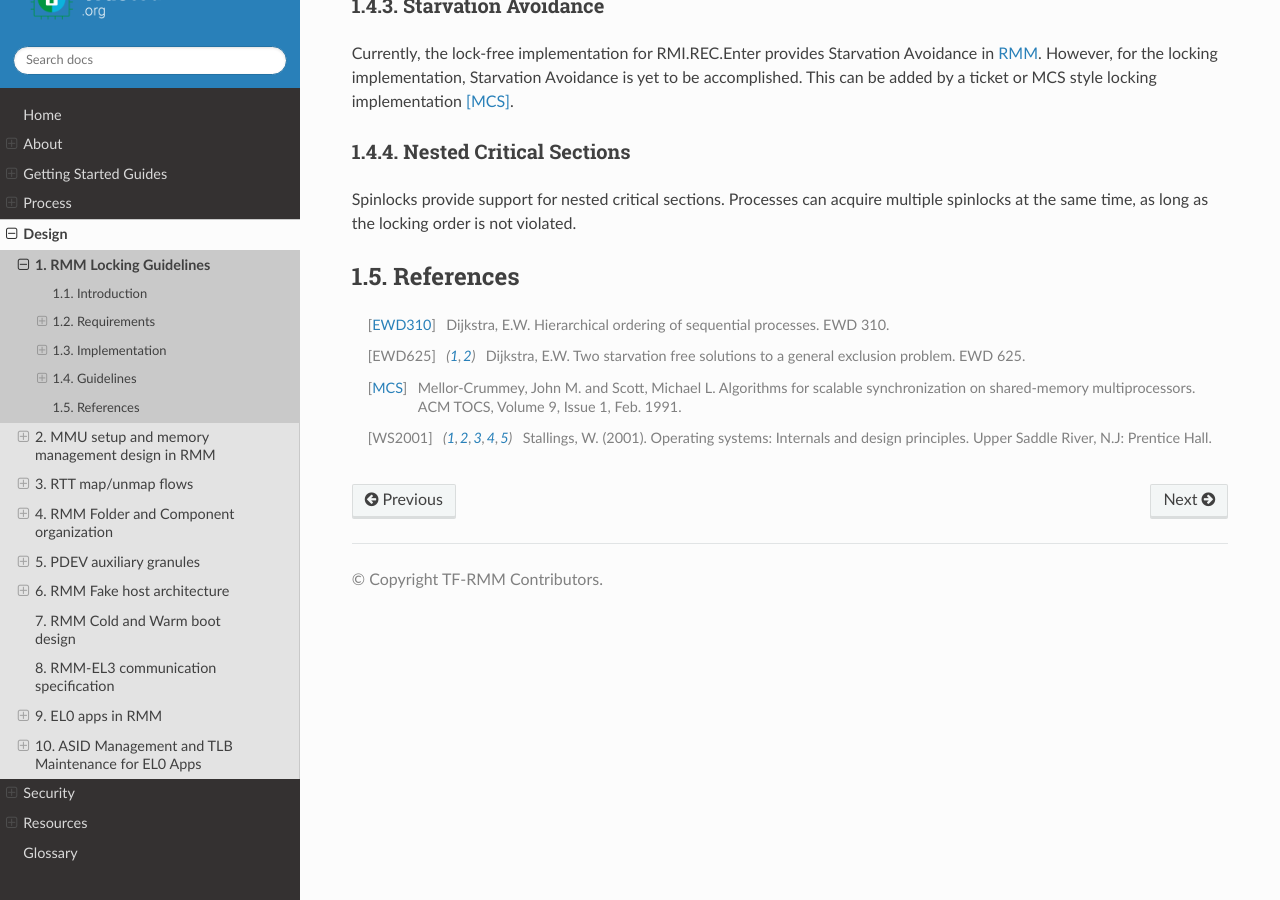
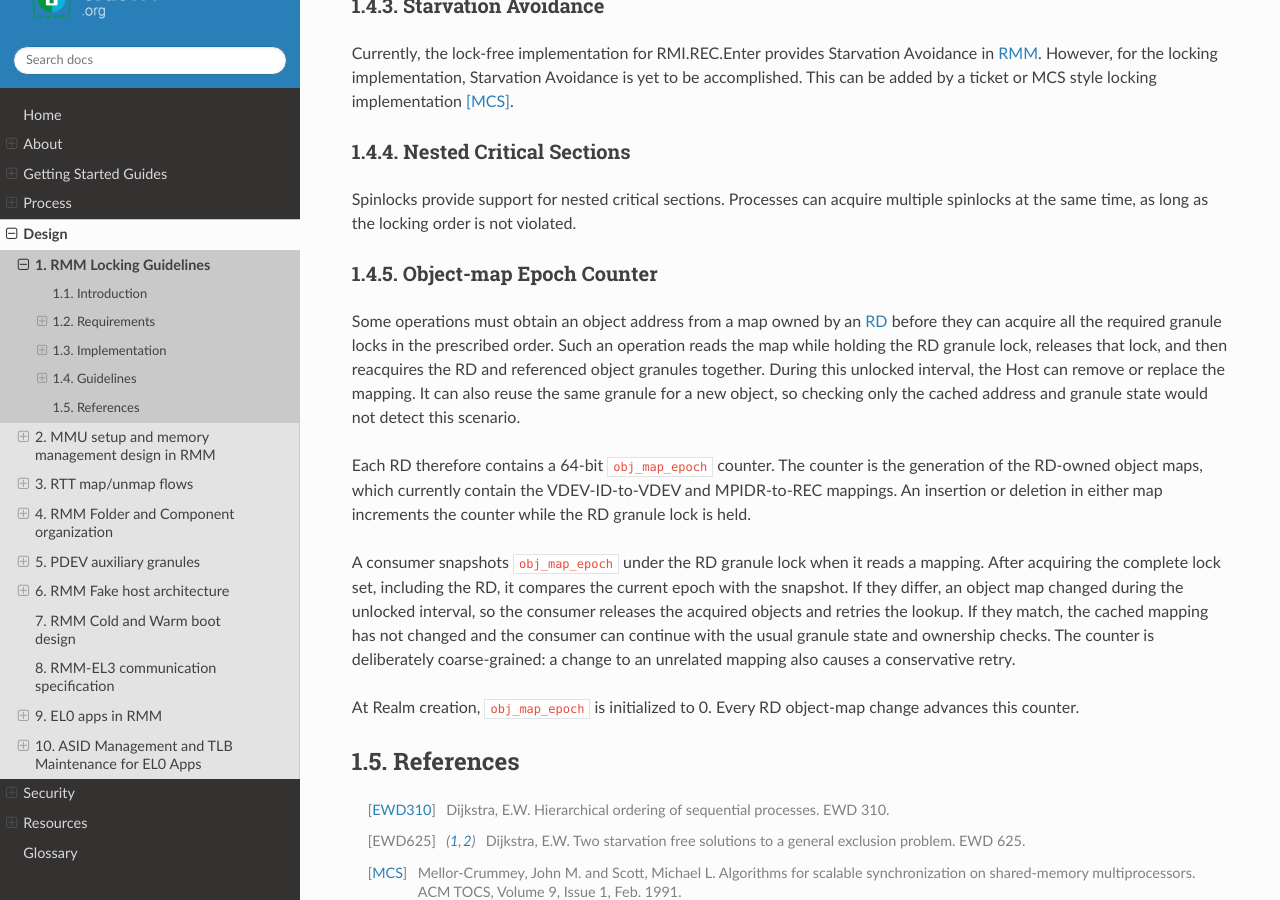
Before and after one commit to TF-RMM/tf-rmm, a Sphinx documentation site: the page built from docs/design/locking.rst, in a window 1280 px wide and 900 px high, scrolled down 9979 px. Built offline with Sphinx 7.4.7 and the Read the Docs theme 3.1.0, drawn with Linux system fonts in a browser that asks for light colours.

Commit message:
feat(runtime/rmi): add epoch counter field and helpers
Add epoch counter to RD, and increment the counter on VDEV create and
destroy. Comparing the epoch saved before and after an unlock/lock
cycle, the caller can be sure that the RD object is the same (i.e. no
new VDEV was created in the same granule.)

Change-Id: I8b8ad54782ef969434c198d80e3168a76f64ac33
Signed-off-by: Mate Toth-Pal <mate.toth-pal@arm.com>
Signed-off-by: Yousuf Sait <yousuf.sait@arm.com>

```diff
--- a/docs/design/locking.rst
+++ b/docs/design/locking.rst
@@ -606,6 +606,34 @@ Spinlocks provide support for nested critical sections. Processes can acquire
 multiple spinlocks at the same time, as long as the locking order is not
 violated.
 
+Object-map Epoch Counter
+************************
+
+Some operations must obtain an object address from a map owned by an |RD|
+before they can acquire all the required granule locks in the prescribed
+order. Such an operation reads the map while holding the RD granule lock,
+releases that lock, and then reacquires the RD and referenced object granules
+together. During this unlocked interval, the Host can remove or replace the
+mapping. It can also reuse the same granule for a new object, so checking only
+the cached address and granule state would not detect this scenario.
+
+Each RD therefore contains a 64-bit ``obj_map_epoch`` counter. The counter is
+the generation of the RD-owned object maps, which currently contain the
+VDEV-ID-to-VDEV and MPIDR-to-REC mappings. An insertion or deletion in either
+map increments the counter while the RD granule lock is held.
+
+A consumer snapshots ``obj_map_epoch`` under the RD granule lock when it reads
+a mapping. After acquiring the complete lock set, including the RD, it compares
+the current epoch with the snapshot. If they differ, an object map changed
+during the unlocked interval, so the consumer releases the acquired objects
+and retries the lookup. If they match, the cached mapping has not changed and
+the consumer can continue with the usual granule state and ownership checks.
+The counter is deliberately coarse-grained: a change to an unrelated mapping
+also causes a conservative retry.
+
+At Realm creation, ``obj_map_epoch`` is initialized to 0. Every RD object-map
+change advances this counter.
+
 References
 ----------
 
```
Also changed, not shown: 3 other files.
